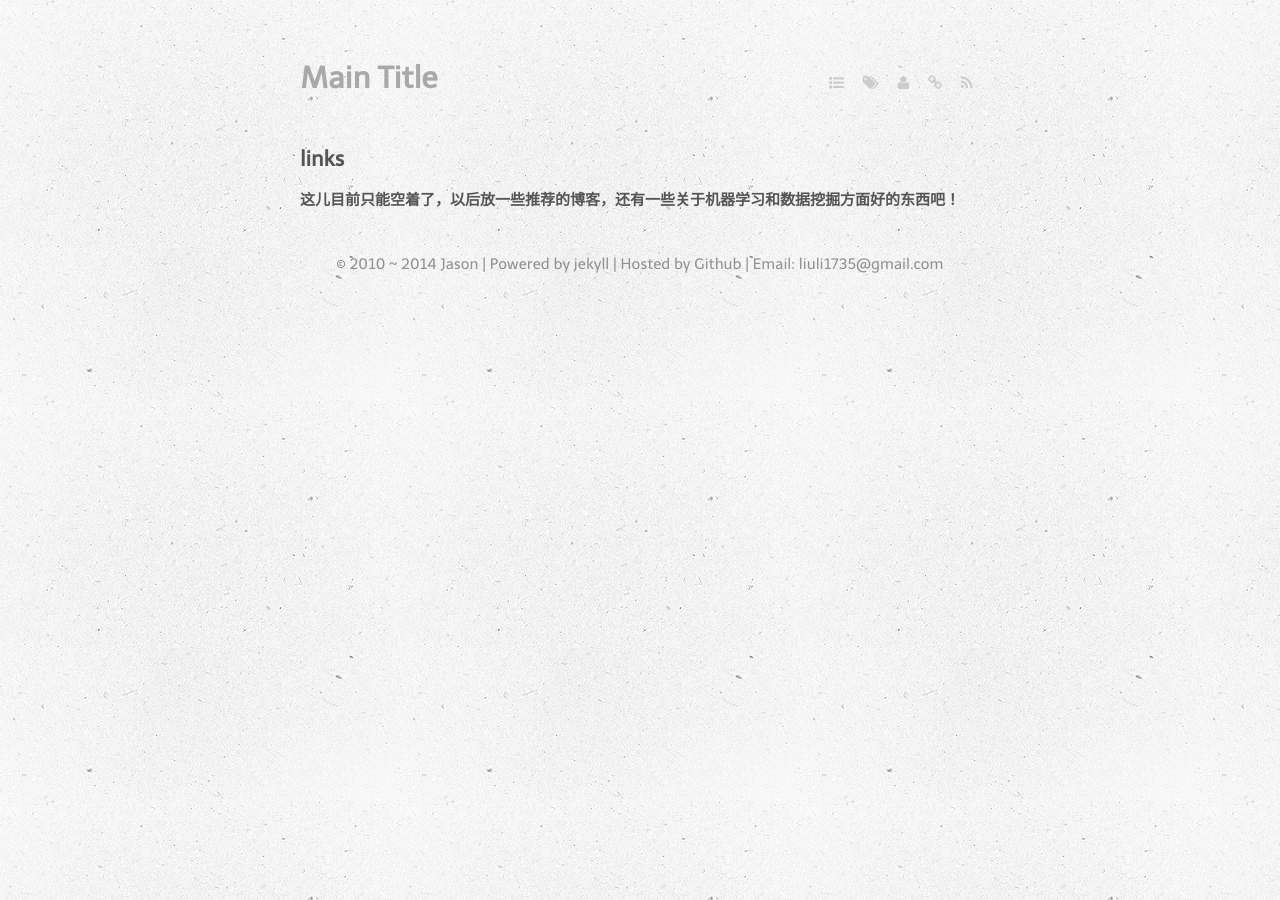
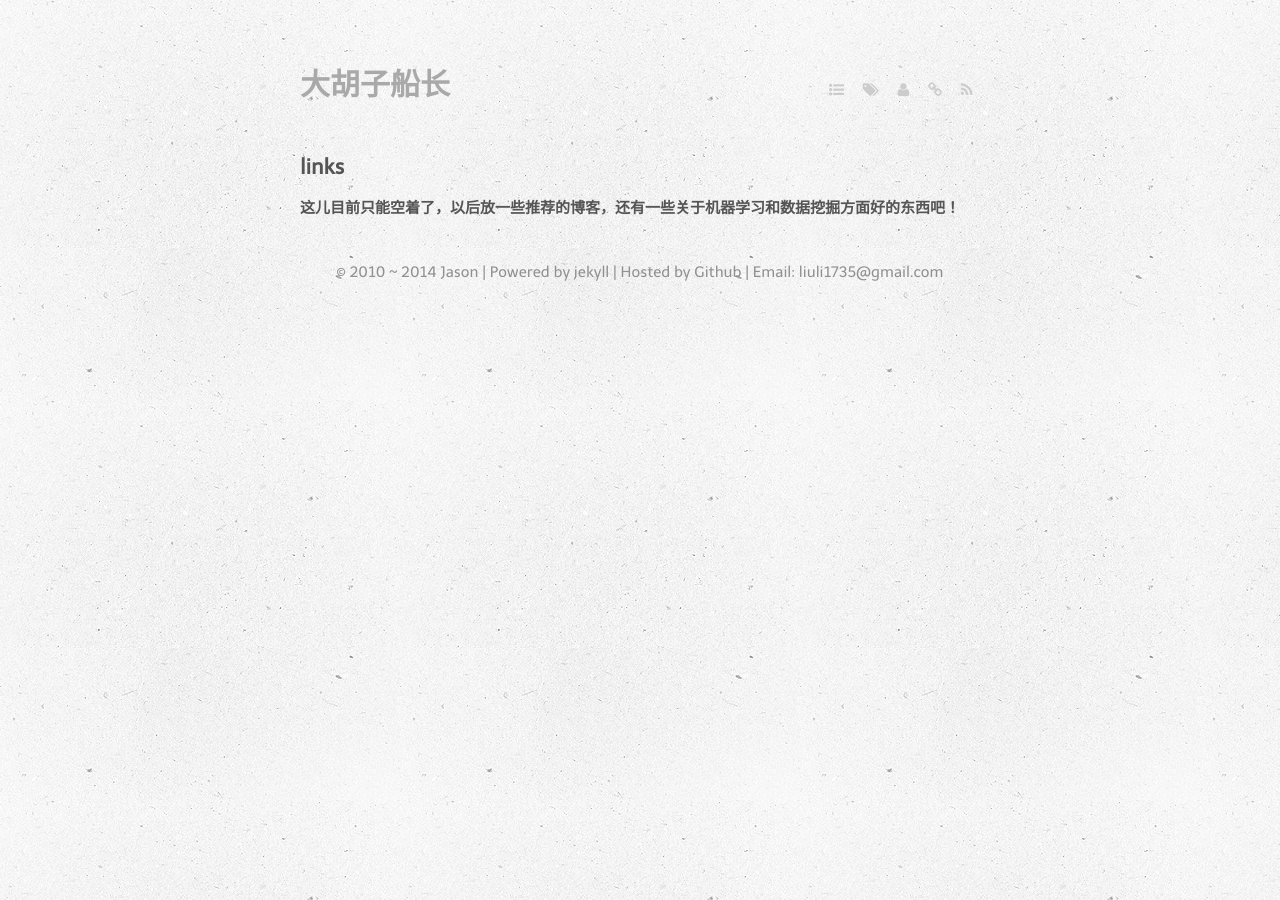
Before and after one commit to liuli1735/liuli1735.github.io, a Jekyll site: the page built from links.markdown, in a window 1280 px wide. Built offline with Jekyll 4.4.1, drawn with Linux system fonts in a browser that asks for light colours; Markdown is read by kramdown in place of the engine named in the settings; comment, search, counter and statistics services are not loaded.

Commit message:
Update _config.yml

```diff
--- a/_config.yml
+++ b/_config.yml
@@ -1,7 +1,7 @@
 markdown: rdiscount
 pygments: true
 permalink: /:year/:month/:day/:title.html
-name: "Main Title"
+name: "大胡子船长"
 markdown: rdiscount
 
 author: "Jason"
```
